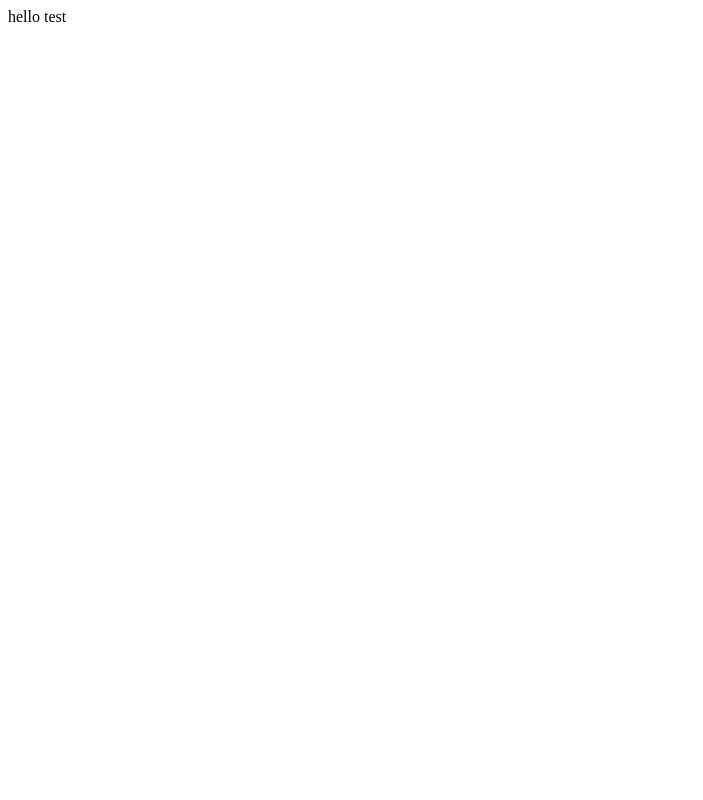
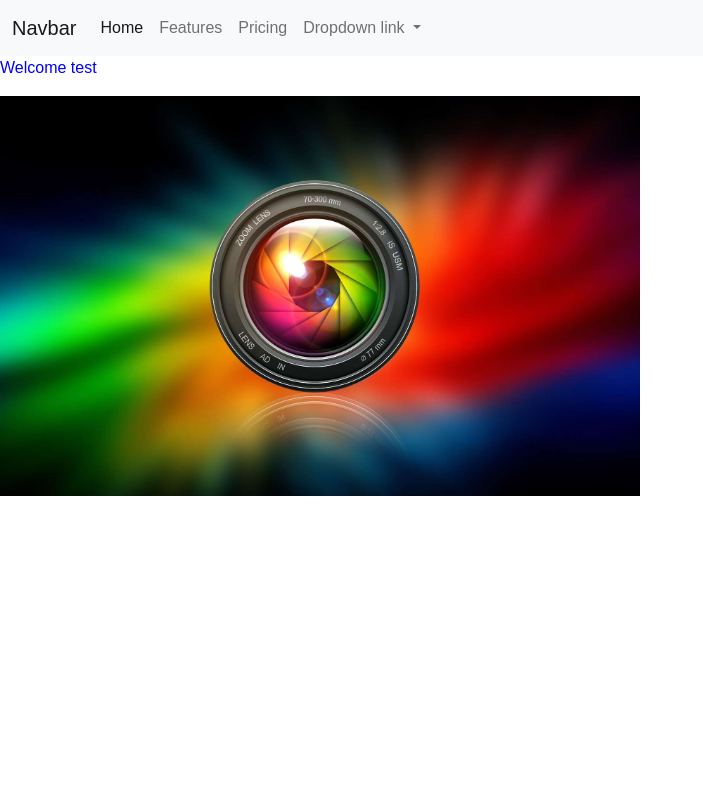
Before and after one commit to Ltochon/k-anon_tool, a Flask app: page /user/test in a window 1280 px wide. Before the commit the part shown is almost empty. Shown: the whole page, without its empty margins (0-703 px from the left). Run offline with Flask 2, Linux system fonts and the light colour scheme; some libraries are stand-ins or nearby versions.

Commit message:
update test proj flask

```diff
--- a/Flask project/static/css/main.css
+++ b/Flask project/admin/static/css/main.css
@@ -1,4 +1,9 @@
 body{
     margin: 0;
     font-family: sans-serif;
+    color: blue;
 }
+
+.firstimg{
+    width: 50%;
+}
--- /dev/null
+++ b/Flask project/admin/templates/base.html
@@ -0,0 +1,49 @@
+<!DOCTYPE html>
+<html lang="en">
+<head>
+    <meta charset="UTF-8">
+    <meta http-equiv="X-UA-Compatible" content="IE=edge">
+    <meta name="viewport" content="width=device-width, initial-scale=1.0">
+    <link href="https://cdn.jsdelivr.net/npm/bootstrap@5.1.3/dist/css/bootstrap.min.css" rel="stylesheet" integrity="sha384-1BmE4kWBq78iYhFldvKuhfTAU6auU8tT94WrHftjDbrCEXSU1oBoqyl2QvZ6jIW3" crossorigin="anonymous">
+    <link rel="stylesheet" href="{{ url_for('second.static', filename='css/main.css') }}">
+    <link rel="stylesheet" href="{{ url_for('second.static', filename='js/main.js') }}">
+    {% block head %}{% endblock %}
+</head>
+<body>
+    <nav class="navbar navbar-expand-lg navbar-light bg-light">
+        <div class="container-fluid">
+          <a class="navbar-brand" href="#">Navbar</a>
+          <button class="navbar-toggler" type="button" data-bs-toggle="collapse" data-bs-target="#navbarNavDropdown" aria-controls="navbarNavDropdown" aria-expanded="false" aria-label="Toggle navigation">
+            <span class="navbar-toggler-icon"></span>
+          </button>
+          <div class="collapse navbar-collapse" id="navbarNavDropdown">
+            <ul class="navbar-nav">
+              <li class="nav-item">
+                <a class="nav-link active" aria-current="page" href="#">Home</a>
+              </li>
+              <li class="nav-item">
+                <a class="nav-link" href="#">Features</a>
+              </li>
+              <li class="nav-item">
+                <a class="nav-link" href="#">Pricing</a>
+              </li>
+              <li class="nav-item dropdown">
+                <a class="nav-link dropdown-toggle" href="#" id="navbarDropdownMenuLink" role="button" data-bs-toggle="dropdown" aria-expanded="false">
+                  Dropdown link
+                </a>
+                <ul class="dropdown-menu" aria-labelledby="navbarDropdownMenuLink">
+                  <li><a class="dropdown-item" href="#">Action</a></li>
+                  <li><a class="dropdown-item" href="#">Another action</a></li>
+                  <li><a class="dropdown-item" href="#">Something else here</a></li>
+                </ul>
+              </li>
+            </ul>
+          </div>
+        </div>
+      </nav>
+    {% block body %}{% endblock %}
+    <script src="https://cdn.jsdelivr.net/npm/bootstrap@5.1.3/dist/js/bootstrap.bundle.min.js" integrity="sha384-ka7Sk0Gln4gmtz2MlQnikT1wXgYsOg+OMhuP+IlRH9sENBO0LRn5q+8nbTov4+1p" crossorigin="anonymous"></script>
+    <script src="https://cdn.jsdelivr.net/npm/@popperjs/core@2.10.2/dist/umd/popper.min.js" integrity="sha384-7+zCNj/IqJ95wo16oMtfsKbZ9ccEh31eOz1HGyDuCQ6wgnyJNSYdrPa03rtR1zdB" crossorigin="anonymous"></script>
+    <script src="https://cdn.jsdelivr.net/npm/bootstrap@5.1.3/dist/js/bootstrap.min.js" integrity="sha384-QJHtvGhmr9XOIpI6YVutG+2QOK9T+ZnN4kzFN1RtK3zEFEIsxhlmWl5/YESvpZ13" crossorigin="anonymous"></script>
+</body>
+</html>
--- /dev/null
+++ b/Flask project/admin/templates/user.html
@@ -0,0 +1,12 @@
+{% extends "base.html" %}
+{% block body %}
+    {% with messages = get_flashed_messages() %}
+        {% if messages %}
+            {% for message in messages %}
+                <p>{{message}}</p>
+            {% endfor %}
+        {% endif %}
+    {% endwith %}
+<p>Welcome {{user}}</p>
+<img alt="img" class = "firstimg" src="{{url_for('second.static', filename='images/1.jpg')}}">
+{% endblock %}
--- a/Flask project/app.py
+++ b/Flask project/app.py
@@ -1,9 +1,15 @@
-from flask import Flask, redirect, render_template, url_for
+from datetime import timedelta
+from flask import Flask, redirect, render_template, url_for, flash
+from admin.second import second
 
 app = Flask(__name__)
+app.register_blueprint(second, url_prefix = "/admin")
+app.secret_key = "super key"
+app.permanent_session_lifetime = timedelta(days=365)
 
 @app.route('/')
 def index():
+    flash("hello you!", "alert")
     return render_template('index.html', content = ['tim','tom','tam'])
 
 @app.route('/test')
@@ -12,7 +18,7 @@ def test():
 
 @app.route('/user/<name>')
 def user(name):
-    return f'hello {name}'
+    return render_template('user.html', user = name)
 
 if(__name__ == "__main__"):
     app.run(debug=True)
```
Also changed, not shown: Flask project/admin/second.py (added, +8 -0 lines), Flask project/admin/templates/index.html (renamed from Flask project/templates/index.html, +7 -0 lines), Flask project/templates/base.html (deleted, +0 -14 lines), Flask project/admin/static/images/1.jpg (added), Flask project/admin/static/js/main.js (added), Flask project/admin/templates/__init__.py (added).
